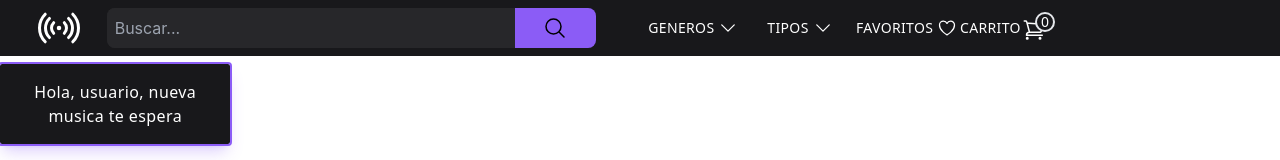
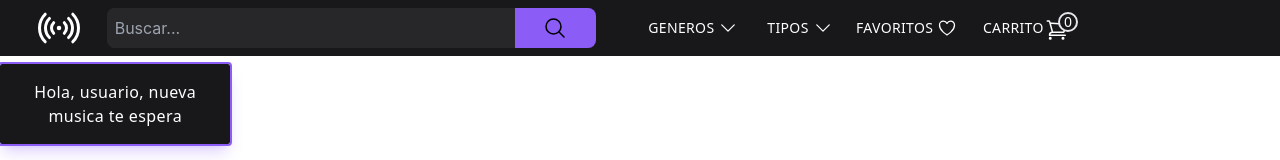
Before and after one commit to Jiao-lin/SoundScale, a React (Create React App) app: page / in a window 1280 px wide. Shown: the top 160 px of the page. Built offline with nearby package versions, Linux system fonts and the light colour scheme.

Commit message:
Correcciones de Primera PreEntrega

```diff
--- a/src/components/Header/CartWidget.jsx
+++ b/src/components/Header/CartWidget.jsx
@@ -3,7 +3,7 @@ import iconos from '../../iconos'
 
 const CartWidget = () => {
   return (
-  <button className='group w-fit items-center flex flex-row text-white font-sans font-medium tracking-wide text-sm subpixel-antialiased gap-x-1 hover:text-green-400 relative hover:text-shadow hover:shadow-green-400'>CARRITO
+  <button className='group w-fit place-self-center items-center flex flex-row text-white font-sans font-medium tracking-wide text-sm subpixel-antialiased gap-x-1 hover:text-green-400 relative hover:text-shadow hover:shadow-green-400'>CARRITO
 
   <div className='z-0 absolute inset-y-0 left-[3.9rem]'>{iconos.carrito}</div>
   <div className={'w-5 h-5  bg-zinc-900 border-2 text-white rounded-full group-hover:border-green-400 group-hover:text-green-400 flex flex-row items-center justify-center absolute bottom-1.5 left-[4.7rem] z-10'}>0</div>
```
